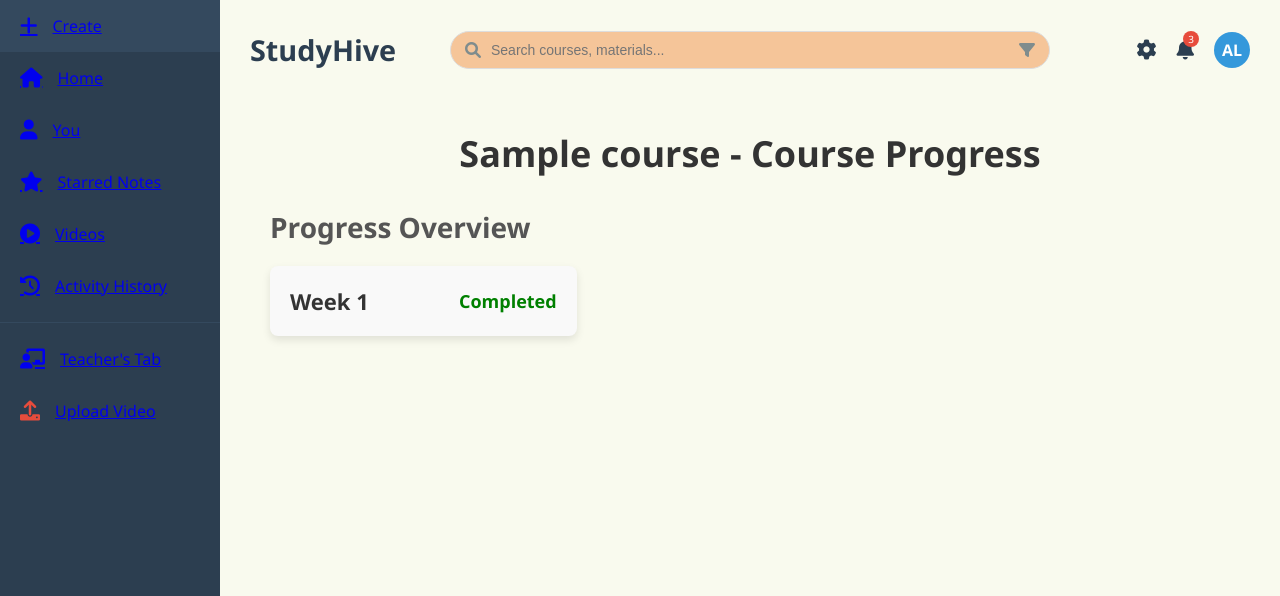
After one commit to sunvimama/471, a Flask app: page /course_progress/1 in a window 1280 px wide. The commit adds this page. Shown: the top 596 px of the page. Run offline with Flask 3, Linux system fonts and the light colour scheme; tables that the repository leaves empty hold one stand-in row (values such as "Sample post").

Commit message:
Enhanced course progress page design and removed back to course progress button

```diff
--- a/main.py
+++ b/main.py
@@ -3,12 +3,18 @@ from flask import Flask, render_template, request, redirect, url_for, jsonify, s
 from flask_sqlalchemy import SQLAlchemy
 from flask_migrate import Migrate
 from werkzeug.utils import secure_filename
+from flask_login import LoginManager, UserMixin, current_user
+from flask_login import login_required
+
+
+login_manager = LoginManager()
 
 local_server = True
 app = Flask(__name__)
 app.secret_key = 'sunvi'
 app.config['SQLALCHEMY_DATABASE_URI'] = 'mysql+pymysql://root:@localhost/suh'  # Replace with your actual DB URI
 app.config['SQLALCHEMY_TRACK_MODIFICATIONS'] = False
+login_manager.init_app(app)
 
 # Set the upload folder for videos. Make sure the folder exists.
 app.config['UPLOAD_FOLDER'] = os.path.join('static', 'uploads', 'videos')
@@ -19,6 +25,16 @@ migrate = Migrate(app, db)
 # -----------------------------
 # Models
 # -----------------------------
+class CourseProgress(db.Model):
+    id = db.Column(db.Integer, primary_key=True)
+    user_id = db.Column(db.Integer, db.ForeignKey('users.id'), nullable=False)
+    course_id = db.Column(db.Integer, db.ForeignKey('course.id'), nullable=False)
+    week = db.Column(db.Integer, nullable=False)  # 1, 2, or 3
+    is_completed = db.Column(db.Boolean, default=False)
+
+    user = db.relationship('users', backref='course_progress')
+    course = db.relationship('Course', backref='progress')
+
 class Course(db.Model):
     id = db.Column(db.Integer, primary_key=True)
     title = db.Column(db.String(150), nullable=False)
@@ -49,7 +65,7 @@ class StarredNote(db.Model):
     user_id = db.Column(db.Integer, db.ForeignKey('users.id'), nullable=False)
     note_id = db.Column(db.Integer, db.ForeignKey('notes.id'), nullable=False)
 
-class users(db.Model):
+class users(UserMixin,db.Model):
     id = db.Column(db.Integer, primary_key=True)
     username = db.Column(db.String(100), unique=True, nullable=False)
     password = db.Column(db.String(100), nullable=False)
@@ -95,6 +111,10 @@ class Video(db.Model):
     file_path = db.Column(db.String(255), nullable=False)
     course_id = db.Column(db.Integer, nullable=True)  # Optional: assign course if needed
 
+
+@login_manager.user_loader
+def load_user(user_id):
+    return User.query.get(int(user_id))
 # -----------------------------
 # Routes
 # -----------------------------
@@ -367,6 +387,10 @@ def upload_course():
 
 @app.route('/view_course/<int:course_id>')
 def view_course(course_id):
+    if 'user_id' not in session:
+        return redirect(url_for('login'))
+
+    user_id = session['user_id']
     course = Course.query.get_or_404(course_id)
     videos = CourseVideo.query.filter_by(course_id=course_id).order_by(CourseVideo.week.asc()).all()
 
@@ -375,7 +399,72 @@ def view_course(course_id):
     for video in videos:
         week_videos.setdefault(video.week, []).append(video)
 
-    return render_template('view_course.html', course=course, week_videos=week_videos)
+    # Get user's completed weeks
+    completed_weeks = [
+        progress.week for progress in CourseProgress.query.filter_by(user_id=user_id, course_id=course_id, is_completed=True)
+    ]
+
+    return render_template('view_course.html', course=course, week_videos=week_videos, completed_weeks=completed_weeks)
+
+@app.route('/mark_week_complete/<int:course_id>/<int:week>', methods=['POST'])
+def mark_week_complete(course_id, week):
+    if 'user_id' not in session:
+        return jsonify({'error': 'User not logged in'}), 401  # Return error if not logged in
+
+    user_id = session['user_id']
+
+    # Check if progress already exists
+    progress = CourseProgress.query.filter_by(user_id=user_id, course_id=course_id, week=week).first()
+
+    try:
+        if not progress:
+            # If no progress exists, create a new one
+            progress = CourseProgress(user_id=user_id, course_id=course_id, week=week, is_completed=True)
+            db.session.add(progress)
+            db.session.commit()  # Commit to save changes
+        else:
+            # If progress exists, just mark it as completed
+            progress.is_completed = True
+            db.session.commit()
+
+        return jsonify({'message': f'Week {week} of Course {course_id} marked as completed.'}), 200
+
+    except Exception as e:
+        # Handle any potential errors
+        print(f"Error: {e}")
+        db.session.rollback()  # Rollback any changes if an error occurs
+        return jsonify({'error': 'An error occurred while marking the week as complete.'}), 500
+
+
+    db.session.commit()
+    return redirect(url_for('view_course', course_id=course_id))
+@app.route('/track_progress', methods=['POST'])
+@login_required
+def track_progress():
+    data = request.get_json()
+    course_id = data.get('course_id')
+    week = data.get('week')
+
+    # Check if entry exists
+    progress = CourseProgress.query.filter_by(
+        user_id=current_user.id,
+        course_id=course_id,
+        week=week
+    ).first()
+
+    if not progress:
+        progress = CourseProgress(
+            user_id=current_user.id,
+            course_id=course_id,
+            week=week,
+            is_completed=True
+        )
+        db.session.add(progress)
+    else:
+        progress.is_completed = True
+
+    db.session.commit()
+    return jsonify({"status": "success"})
 
 @app.route('/courses')
 def courses():
@@ -409,6 +498,16 @@ def subscription_status():
     return render_template('subscription_status.html',
                            subscription_message=subscription_message,
                            session_link=session_link)
+@app.route('/course_progress/<int:course_id>', methods=['GET'])
+def course_progress(course_id):
+    # Fetch the course by its ID
+    course = Course.query.get_or_404(course_id)
+
+    # Fetch the progress data for the course
+    progress_data = CourseProgress.query.filter_by(course_id=course_id).all()
+
+    # Render the course progress page with course and progress data
+    return render_template('course_progress.html', course=course, progress_data=progress_data)
 
 
 with app.app_context():
--- /dev/null
+++ b/templates/course_progress.html
@@ -0,0 +1,109 @@
+{% extends "base.html" %}
+
+{% block title %}Course Progress{% endblock %}
+
+{% block content %}
+<div class="container">
+    <div class="progress-header">
+        <h2>{{ course.title }} - Course Progress</h2>
+    </div>
+
+    <div class="progress-overview">
+        <h3>Progress Overview</h3>
+        <div class="progress-cards">
+            {% for progress in progress_data %}
+                <div class="progress-card">
+                    <div class="week-info">
+                        <h4>Week {{ progress.week }}</h4>
+                        <div class="status">
+                            {% if progress.is_completed %}
+                                <span class="status-completed">Completed</span>
+                            {% else %}
+                                <span class="status-incomplete">Incomplete</span>
+                            {% endif %}
+                        </div>
+                    </div>
+                </div>
+            {% endfor %}
+        </div>
+    </div>
+</div>
+
+<style>
+    .container {
+        padding: 20px;
+        max-width: 1000px;
+        margin: 0 auto;
+    }
+
+    .progress-header {
+        text-align: center;
+        margin-bottom: 30px;
+    }
+
+    .progress-header h2 {
+        font-size: 36px;
+        color: #333;
+    }
+
+    .progress-overview h3 {
+        font-size: 28px;
+        color: #555;
+        margin-bottom: 20px;
+    }
+
+    .progress-cards {
+        display: grid;
+        grid-template-columns: repeat(auto-fill, minmax(250px, 1fr));
+        gap: 20px;
+    }
+
+    .progress-card {
+        background-color: #f9f9f9;
+        border-radius: 8px;
+        padding: 20px;
+        box-shadow: 0 4px 8px rgba(0, 0, 0, 0.1);
+        transition: transform 0.3s ease;
+    }
+
+    .progress-card:hover {
+        transform: translateY(-5px);
+    }
+
+    .week-info {
+        display: flex;
+        justify-content: space-between;
+        align-items: center;
+    }
+
+    .week-info h4 {
+        font-size: 22px;
+        color: #333;
+    }
+
+    .status {
+        font-weight: bold;
+        font-size: 18px;
+    }
+
+    .status-completed {
+        color: green;
+    }
+
+    .status-incomplete {
+        color: red;
+    }
+
+    @media (max-width: 768px) {
+        .progress-cards {
+            grid-template-columns: 1fr 1fr;
+        }
+    }
+
+    @media (max-width: 480px) {
+        .progress-cards {
+            grid-template-columns: 1fr;
+        }
+    }
+</style>
+{% endblock %}
```
Also changed, not shown: templates/view_course.html (+47 -3 lines).
